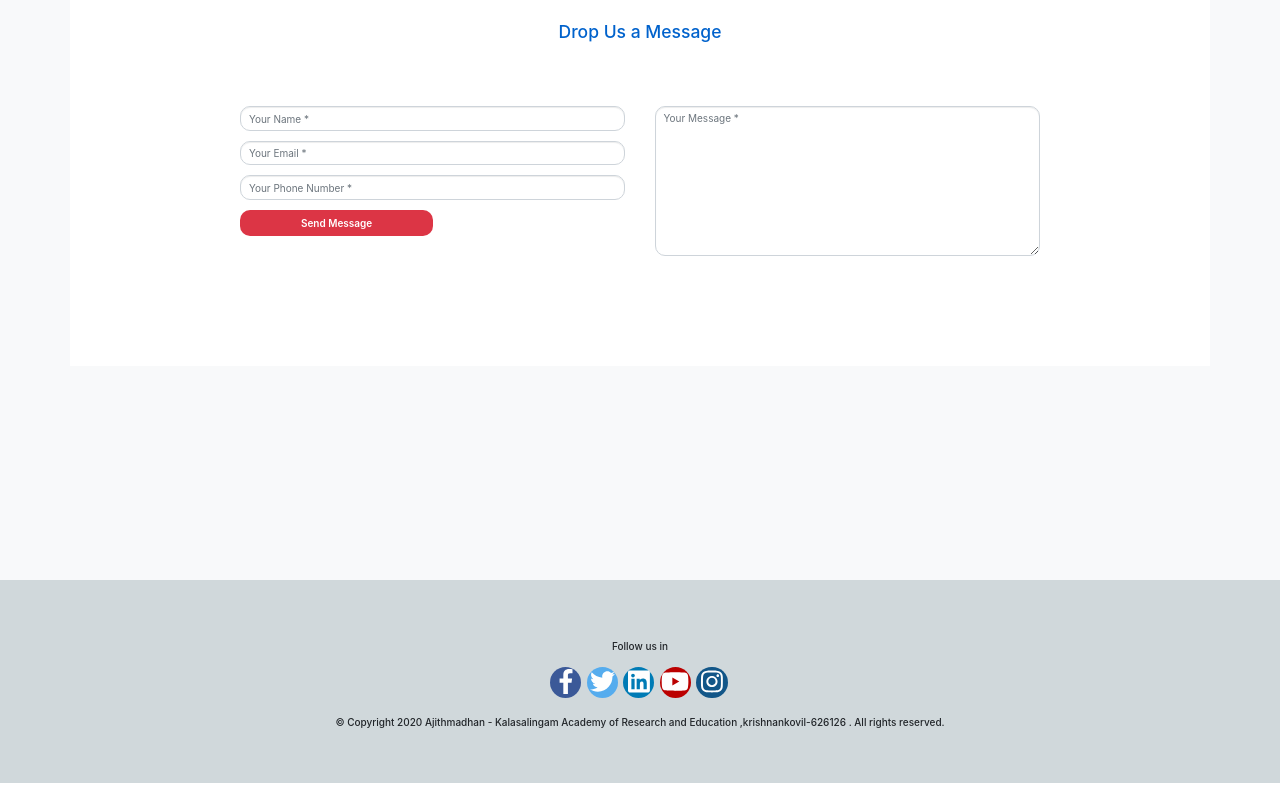
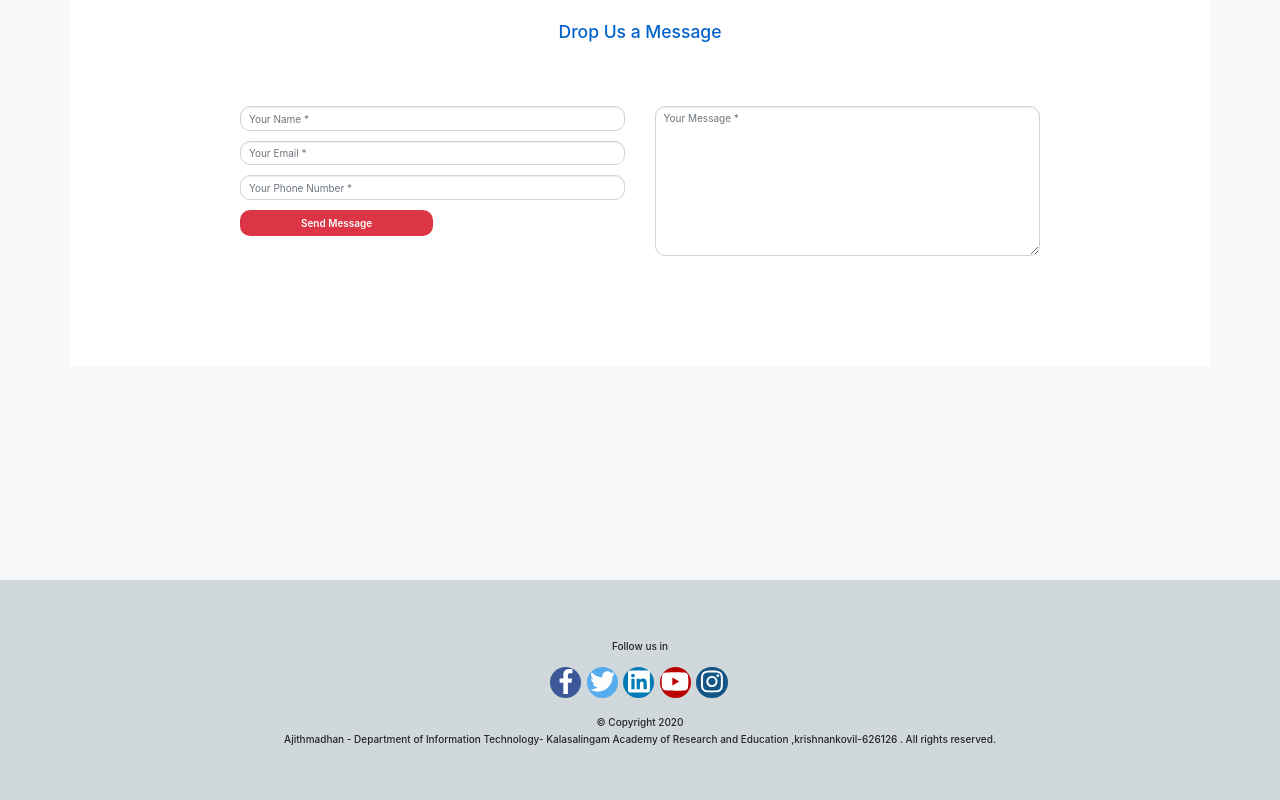
Before and after one commit to ajithMadhan11/The-Vintage-cars-Website, a plain HTML site: page Vintage car Website/index.html in a window 1280 px wide. Shown: the part 3927-4727 px from the top of the page. Drawn offline with nearby package versions, Linux system fonts and the light colour scheme.

Commit message:
Update index.html
updated footer

```diff
--- a/Vintage car Website/index.html
+++ b/Vintage car Website/index.html
@@ -525,8 +525,8 @@
         <br>
         <div class="row text-center mb-3">
             <div class="col-md-12">
-                <h6> © Copyright 2020 Ajithmadhan - Kalasalingam Academy of Research and Education ,krishnankovil-626126 . All rights reserved.</h6>
-
+               <h6>© Copyright 2020</h6>
+                <h6> Ajithmadhan - Department of Information Technology- Kalasalingam Academy of Research and Education ,krishnankovil-626126 . All rights reserved.</h6>
             </div>
         </div>
     </footer>
```
